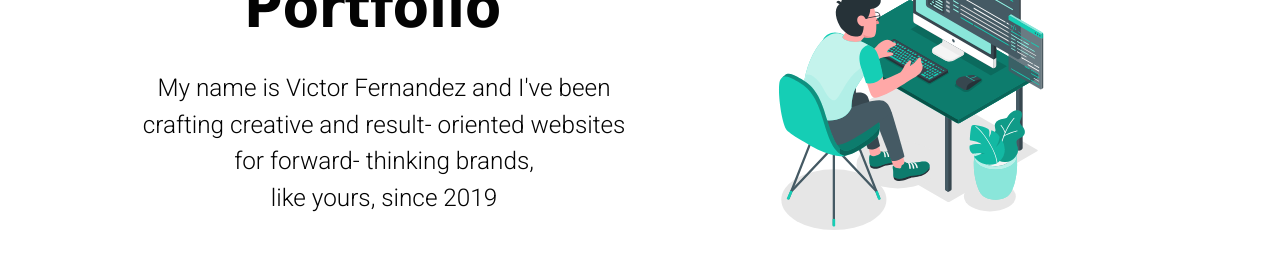
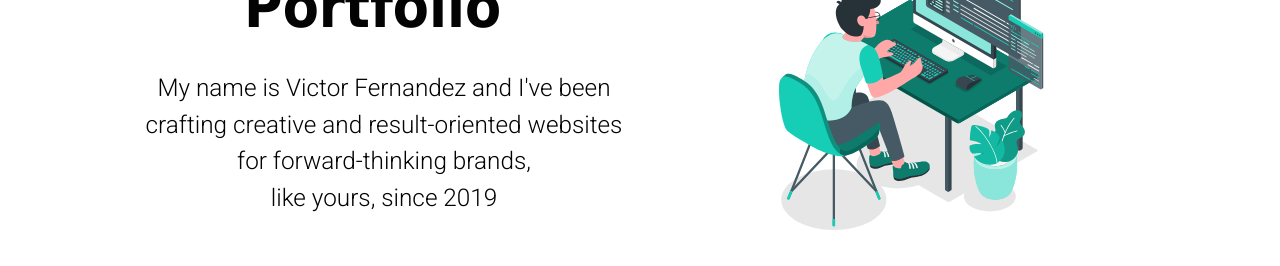
Before and after one commit to xrawvelocity/Portfolio-v3, a React (Create React App) app: page / in a window 1280 px wide. Shown: the part 328-594 px from the top of the page. Built offline with nearby package versions, Linux system fonts and the light colour scheme.

Commit message:
fixed no break space in hero subtitle

```diff
--- a/src/sections/Hero.jsx
+++ b/src/sections/Hero.jsx
@@ -12,8 +12,8 @@ const Hero = () => {
                 </h2>
                 <p className="hero-text-subtitle">
                     My name is Victor Fernandez and I've been crafting creative
-                    and result-&nbsp;oriented websites for
-                    forward-&nbsp;thinking brands,
+                    and result-&#8288;oriented websites for
+                    forward-&#8288;thinking brands,
                     like&nbsp;yours,&nbsp;since&nbsp;2019
                 </p>
             </div>
```
